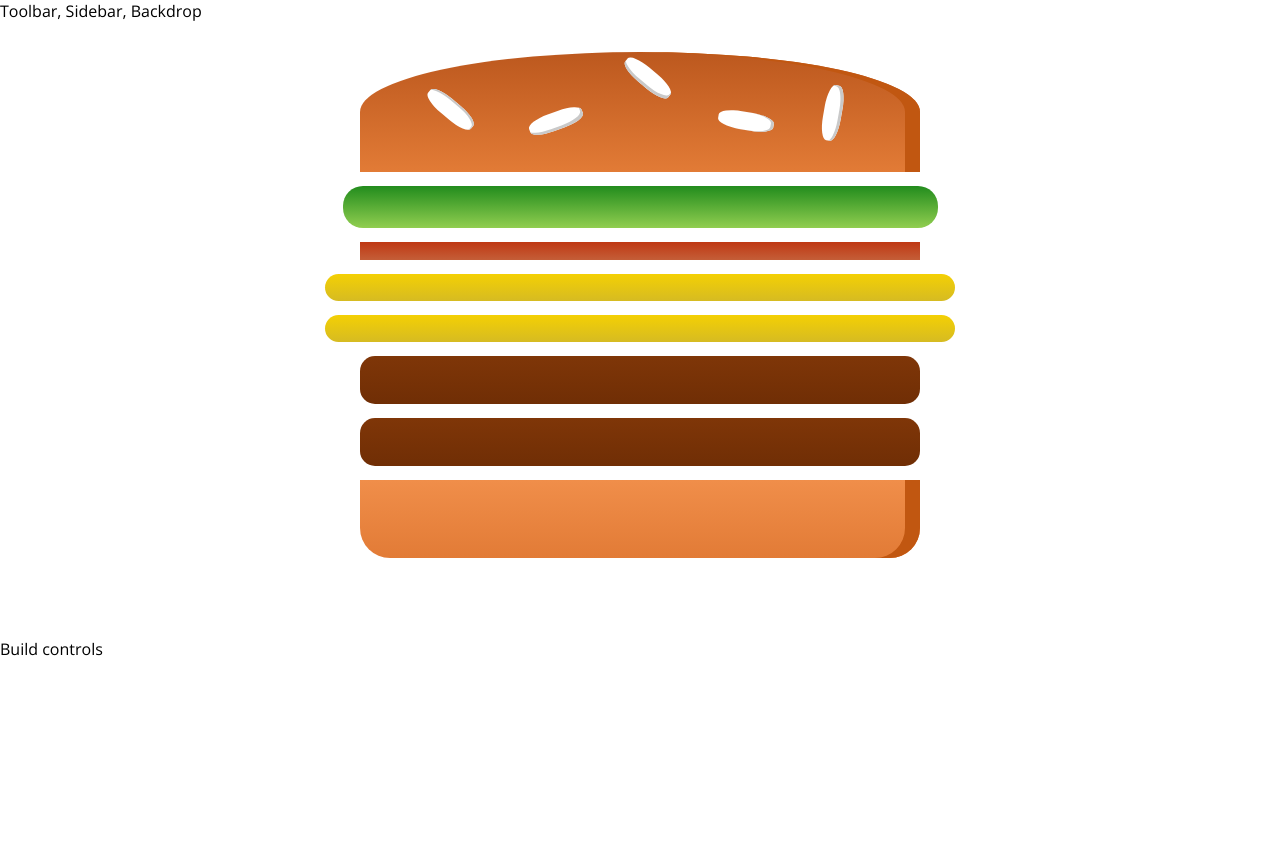
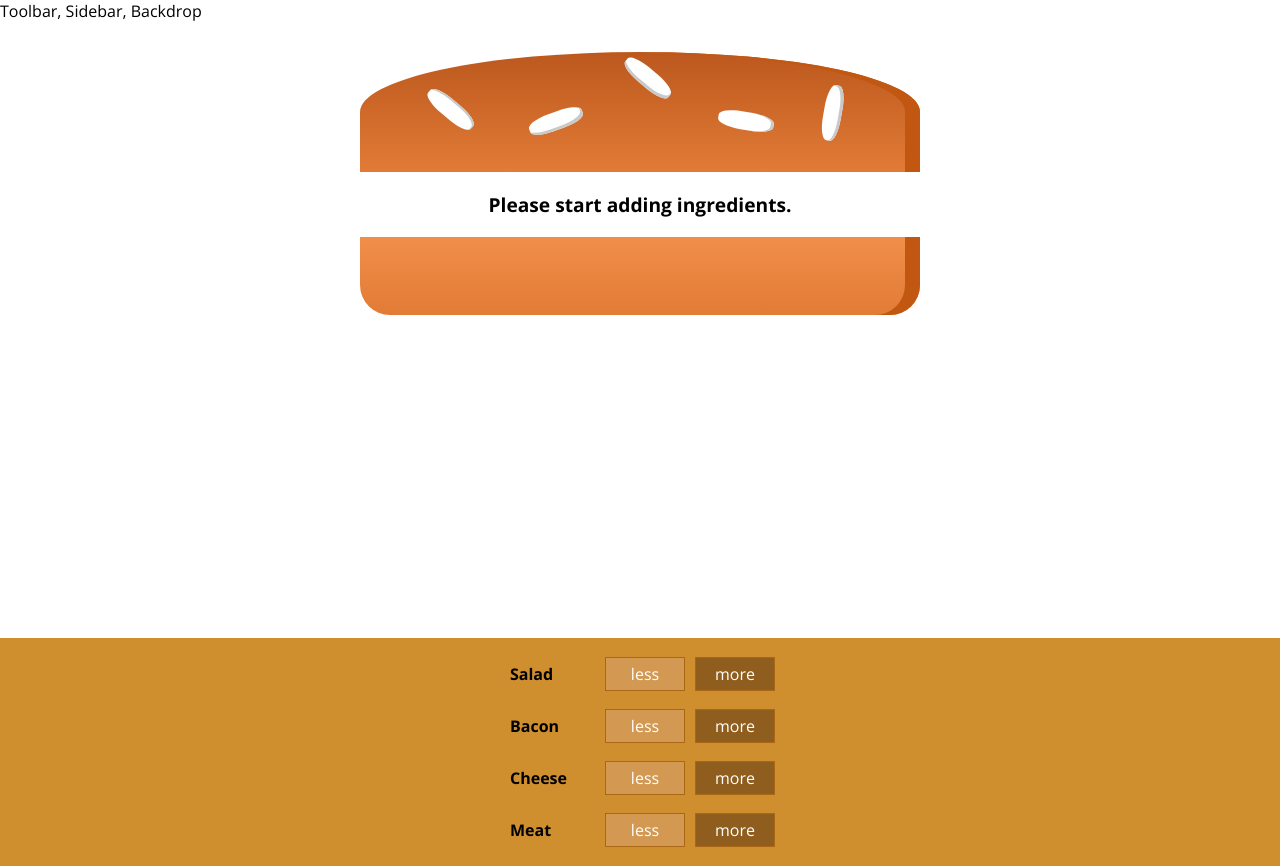
Before and after one commit to davidobi/react-burger-app, a React app in the folder react-burger-app/: page / in a window 1280 px wide. Before the commit the page ends 800 px from the top, so only its background shows below. Built offline with nearby package versions, Linux system fonts and the light colour scheme.

Commit message:
Add controls to the burger builder

```diff
--- /dev/null
+++ b/react-burger-app/src/components/Burger/BuildControls/BuildControl/BuildControl.css
@@ -0,0 +1,56 @@
+.BuildControl {
+    display: flex;
+    justify-content: space-between;
+    align-items: center;
+    margin: 5px 0;
+}
+
+.BuildControl button {
+    display: block;
+    font: inherit;
+    padding: 5px;
+    margin: 0 5px;
+    width: 80px;
+    border: 1px solid #aa6817;
+    cursor: pointer;
+    outline: none;
+}
+
+.BuildControl button:disabled {
+    background-color: #AC9980;
+    border: 1px solid #7E7365;
+    color: #ccc;
+    cursor: default;
+}
+
+.BuildControl button:hover:disabled {
+    background-color: #AC9980;
+    color: #ccc;
+    cursor: not-allowed;
+}
+
+.Label {
+    padding: 10px;
+    font-weight: bold;
+    width: 80px;
+}
+
+.BuildControl .Less {
+    background-color: #D39952;
+    color: white;
+}
+
+.BuildControl .More {
+    background-color: #8F5E1E;
+    color: white;
+}
+
+.BuildControl .Less:hover, .BuildControl .Less:active {
+    background-color: #DAA972;
+    color: white;
+}
+
+.BuildControl .More:hover,.BuildControl .More:active {
+    background-color: #99703F;
+    color: white;
+}
--- /dev/null
+++ b/react-burger-app/src/components/Burger/BuildControls/BuildControl/BuildControl.js
@@ -0,0 +1,12 @@
+import React from "react";
+import './BuildControl.css';
+
+const buildControl = (props) => (
+    <div className="BuildControl">
+        <div className="Label">{props.label}</div>
+        <button className="Less">less</button>
+        <button className="More">more</button>
+    </div>
+);
+
+export default buildControl;
--- /dev/null
+++ b/react-burger-app/src/components/Burger/BuildControls/BuildControls.css
@@ -0,0 +1,10 @@
+.BuildControls {
+    width: 100%;
+    background-color: #cf8f2e;
+    display: flex;
+    flex-flow: column;
+    align-items: center;
+    box-shadow: 0 2px 1px #ccc;
+    margin: auto;
+    padding: 10px 0;
+}
--- /dev/null
+++ b/react-burger-app/src/components/Burger/BuildControls/BuildControls.js
@@ -0,0 +1,20 @@
+import React from "react";
+import './BuildControls.css';
+import BuildControl from "./BuildControl/BuildControl";
+
+const controls = [
+    { label: 'Salad', type: 'salad' },
+    { label: 'Bacon', type: 'bacon' },
+    { label: 'Cheese', type: 'cheese' },
+    { label: 'Meat', type: 'meat' }
+];
+
+const buildControls = (props) => (
+    <div className="BuildControls">
+        {controls.map(ctrl => (
+            <BuildControl key={ctrl.label} label={ctrl.label} />
+        ))}
+    </div>
+);
+
+export default buildControls;
--- a/react-burger-app/src/components/Burger/Burger.js
+++ b/react-burger-app/src/components/Burger/Burger.js
@@ -3,11 +3,16 @@
 import BurgerIngerdient from './BurgerIngredient/BurgerIngerdient';
 
 const burger = (props) => {
-    const transformedIngredients = Object.keys(props.ingredients).map(igKey => {
+    let transformedIngredients = Object.keys(props.ingredients).map(igKey => {
         return [...Array(props.ingredients[igKey])].map((_, i) => {
            return <BurgerIngerdient key={igKey + i} type ={igKey} />;
         });
-    });
+    }).reduce((arr,el) => {
+        return arr.concat(el)
+    },[]);
+    if(transformedIngredients.length === 0){
+        transformedIngredients = <p>Please start adding ingredients.</p>
+    }
     return (
         <div className='Burger'>
             <BurgerIngerdient type="bread-top" />
--- a/react-burger-app/src/containers/BurgerBuilder/BurgerBuilder.js
+++ b/react-burger-app/src/containers/BurgerBuilder/BurgerBuilder.js
@@ -1,16 +1,17 @@
 import React, { Component } from "react";
 import Aux from "../../hoc/Aux";
 import Burger from '../../components/Burger/Burger'
+import BuildControls from "../../components/Burger/BuildControls/BuildControls";
 
 class BurgerBuilder extends Component {
     constructor (props) {
         super(props);
         this.state = {
             ingredients: {
-                salad: 1,
-                bacon: 1,
-                cheese: 2,
-                meat: 2
+                salad: 0,
+                bacon: 0,
+                cheese: 0,
+                meat: 0
             }
         };
     }
@@ -18,7 +19,7 @@
         return (
             <Aux>
                 <Burger ingredients={this.state.ingredients}/>
-                <div>Build controls</div>
+                <BuildControls />
             </Aux>
         );
     }
```
